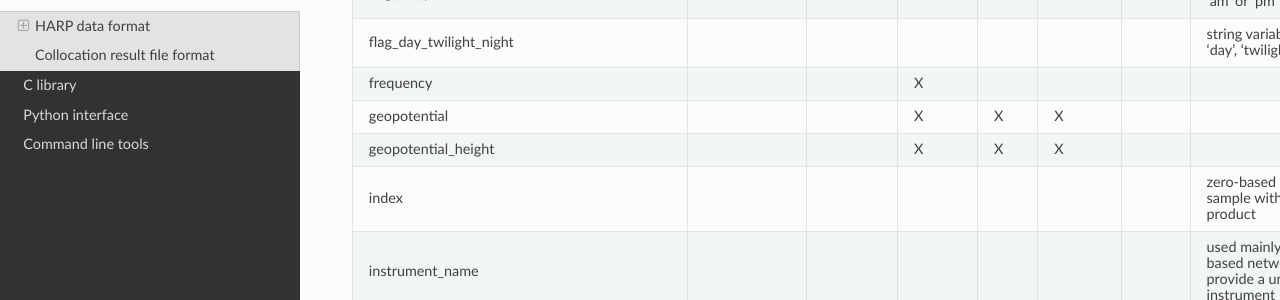
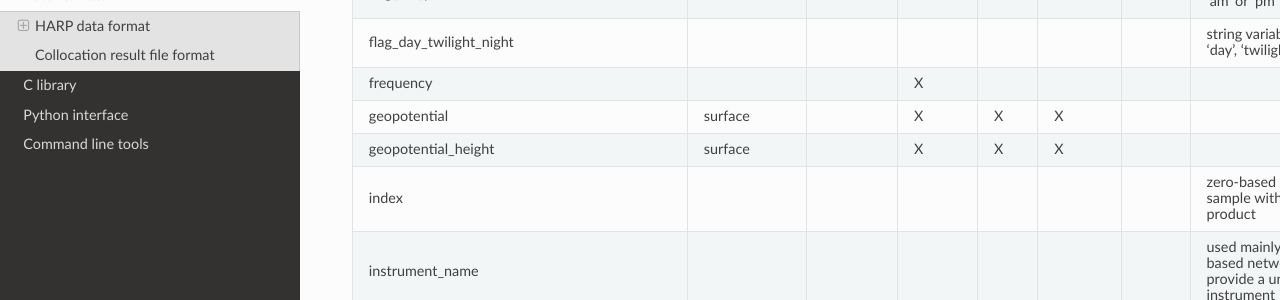
Before and after one commit to stcorp/harp, a Sphinx documentation site: the page built from doc/dataformats.rst, in a window 1280 px wide and 900 px high, scrolled down 5607 px. Shown: the part 151-451 px from the top of the window. Built offline with Sphinx 7.4.7 and the Read the Docs theme 2.0.0, drawn with Linux system fonts in a browser that asks for light colours; pages that are not in the unit, such as notebooks, are missing from menus.

Commit message:
Allow surface geopotential and surface geopotential height

```diff
--- a/doc/dataformats.rst
+++ b/doc/dataformats.rst
@@ -226,8 +226,8 @@ density                                                                       X
 flag_am_pm                                                                                               string variable with either 'am' or 'pm'
 flag_day_twilight_night                                                                                  string variable with either 'day', 'twilight', or 'night'
 frequency                                                                     X
-geopotential                                                                  X       X    X
-geopotential_height                                                           X       X    X
+geopotential                                  surface                         X       X    X
+geopotential_height                           surface                         X       X    X
 index                                                                                                    zero-based index of the sample within the source product
 instrument_name                                                                                          used mainly for ground based networks to provide a unique instrument id
 latitude                                      instrument                      X            (lat)
--- a/doc/html/dataformats.html
+++ b/doc/html/dataformats.html
@@ -628,7 +628,7 @@ avk</td>
 <td>&nbsp;</td>
 </tr>
 <tr class="row-odd"><td>geopotential</td>
-<td>&nbsp;</td>
+<td>surface</td>
 <td>&nbsp;</td>
 <td>X</td>
 <td>X</td>
@@ -637,7 +637,7 @@ avk</td>
 <td>&nbsp;</td>
 </tr>
 <tr class="row-even"><td>geopotential_height</td>
-<td>&nbsp;</td>
+<td>surface</td>
 <td>&nbsp;</td>
 <td>X</td>
 <td>X</td>
```
